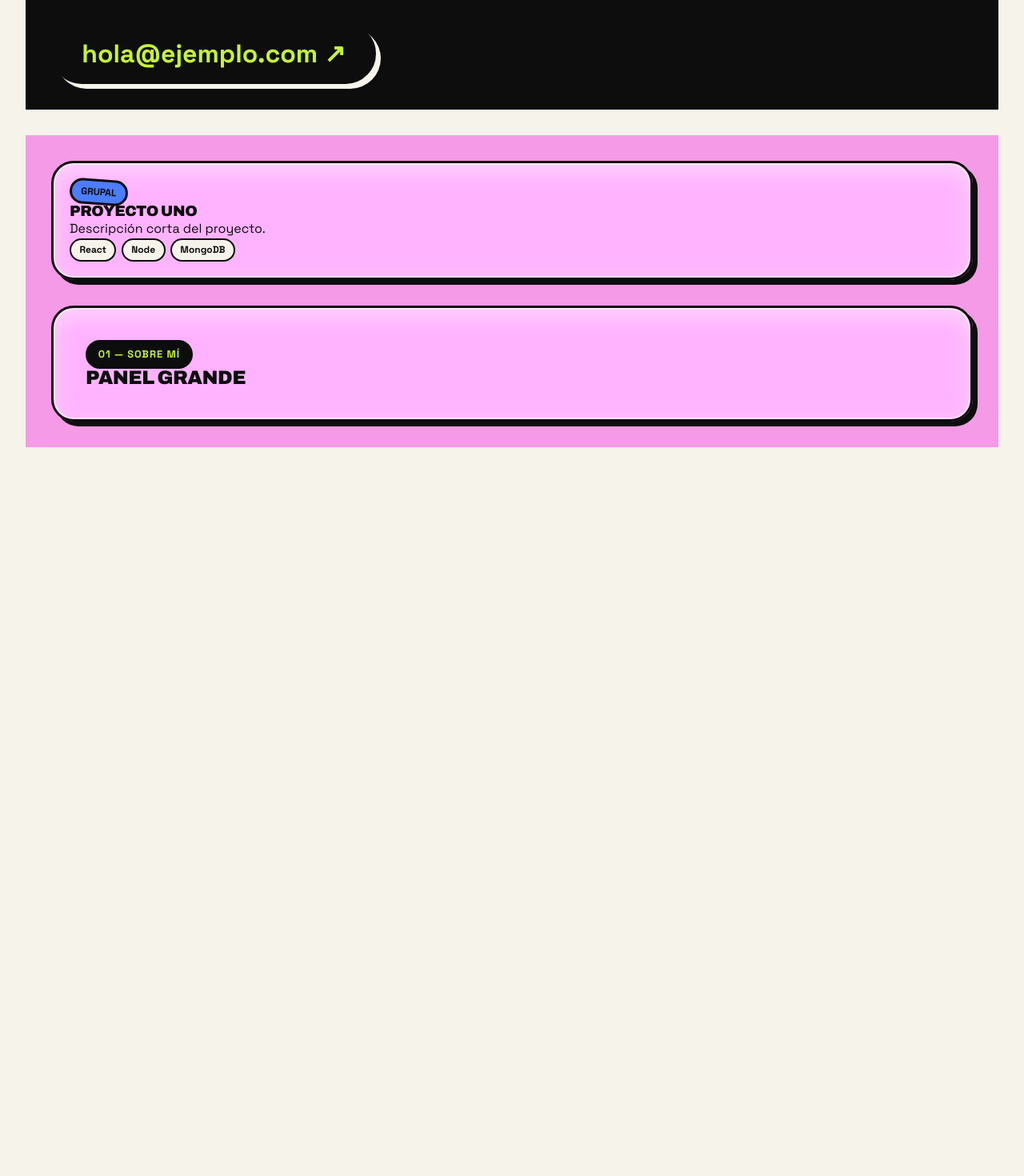
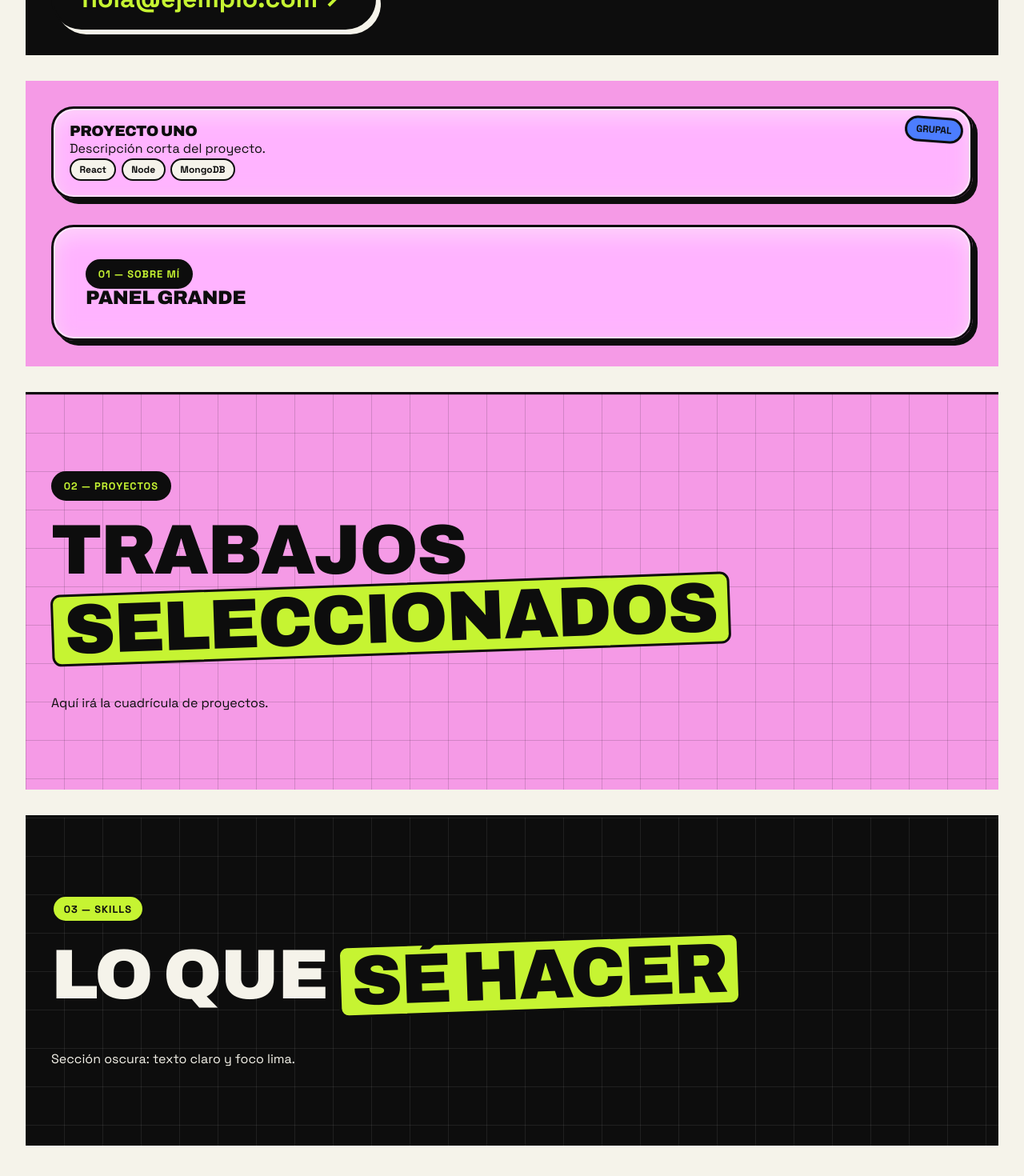
Before and after one commit to atapiamallea/portfolio, a React (Vite) app: page / in a window 1280 px wide. Shown: the part 500-1970 px from the top of the page at 80% size. Before the commit the page ends 1107 px from the top, so only its background shows below. Built offline with nearby package versions, Linux system fonts and the light colour scheme.

Commit message:
feat: add section layout components Section, SectionHeader

```diff
--- /dev/null
+++ b/src/app/App.module.scss
@@ -0,0 +1,12 @@
+// Estilos del escaparate temporal. Desaparecen junto con él al montar las secciones reales.
+
+// La tarjeta es la referencia para colocar el Tag en su esquina.
+.projectCard {
+  position: relative;
+}
+
+.projectCardTag {
+  position: absolute;
+  top: 0.6rem;
+  right: 0.6rem;
+}
--- a/src/app/App.tsx
+++ b/src/app/App.tsx
@@ -1,11 +1,20 @@
-import { Button, ChipList, GlassPanel, Highlight, SectionLabel, Tag } from '@/shared/ui'
+import {
+  Button,
+  ChipList,
+  GlassPanel,
+  Highlight,
+  Section,
+  SectionHeader,
+  SectionLabel,
+  Tag,
+} from '@/shared/ui'
+import styles from './App.module.scss'
 
 // Escaparate temporal del sistema de diseño (Fase 1). Se sustituye por las secciones reales.
 export function App() {
   return (
     <main style={{ display: 'grid', gap: '2rem', padding: '3rem 2rem' }}>
       <SectionLabel>Disponible para trabajar</SectionLabel>
-      <SectionLabel accent="ink">01 — Sobre mí</SectionLabel>
 
       <h1 style={{ fontSize: 'clamp(3rem, 10vw, 7rem)' }}>
         Hola, soy <Highlight>X</Highlight>
@@ -31,8 +40,10 @@ export function App() {
       <div
         style={{ display: 'grid', gap: '2rem', padding: '2rem', background: 'var(--color-pink)' }}
       >
-        <GlassPanel element="article">
-          <Tag accent="blue">Grupal</Tag>
+        <GlassPanel element="article" className={styles.projectCard}>
+          <Tag accent="blue" className={styles.projectCardTag}>
+            Grupal
+          </Tag>
           <h3>Proyecto Uno</h3>
           <p>Descripción corta del proyecto.</p>
           <ChipList label="Tecnologías usadas" items={['React', 'Node', 'MongoDB']} />
@@ -43,6 +54,33 @@ export function App() {
           <h2>Panel grande</h2>
         </GlassPanel>
       </div>
+
+      <Section id="proyectos" titleId="proyectos-title" accent="pink">
+        <SectionHeader
+          label="02 — Proyectos"
+          titleId="proyectos-title"
+          title={
+            <>
+              Trabajos <Highlight>seleccionados</Highlight>
+            </>
+          }
+        />
+        <p>Aquí irá la cuadrícula de proyectos.</p>
+      </Section>
+
+      <Section id="skills" titleId="skills-title" accent="ink">
+        <SectionHeader
+          label="03 — Skills"
+          labelAccent="lime"
+          titleId="skills-title"
+          title={
+            <>
+              Lo que <Highlight>sé hacer</Highlight>
+            </>
+          }
+        />
+        <p>Sección oscura: texto claro y foco lima.</p>
+      </Section>
     </main>
   )
 }
--- /dev/null
+++ b/src/shared/ui/Section/Section.module.scss
@@ -0,0 +1,35 @@
+@use '@/shared/styles/mixins' as *;
+
+.section {
+  // Las líneas de la cuadrícula cambian según el fondo para que se vean sin molestar.
+  --section-grid-color: rgb(13 13 13 / 15%);
+
+  padding-block: clamp(4rem, 10vw, 6rem);
+  padding-inline: var(--section-padding-x);
+  color: var(--accent-text);
+  background-color: var(--accent-background);
+  border-top: var(--border);
+}
+
+.section[data-accent='violet'] {
+  --section-grid-color: rgb(255 255 255 / 20%);
+}
+
+.section[data-accent='ink'] {
+  --section-grid-color: rgb(255 255 255 / 8%);
+
+  @include dark-surface;
+}
+
+.grid {
+  @include grid-bg(var(--section-grid-color));
+}
+
+// El espacio entre la cabecera y el resto del contenido lo pone la sección,
+// así los componentes de dentro no necesitan márgenes externos.
+.content {
+  display: grid;
+  gap: clamp(2rem, 5vw, 3rem);
+  max-width: var(--content-max-width);
+  margin-inline: auto;
+}
--- /dev/null
+++ b/src/shared/ui/Section/Section.tsx
@@ -0,0 +1,34 @@
+import type { ReactNode } from 'react'
+import { joinClassNames } from '@/shared/lib/joinClassNames'
+import type { Accent } from '@/shared/styles/tokens'
+import styles from './Section.module.scss'
+
+interface SectionProps {
+  /** Ancla para la navegación: `<Section id="proyectos">` es el destino de `href="#proyectos"`. */
+  id: string
+  /** Id del título que nombra la sección (el `titleId` de su SectionHeader). */
+  titleId: string
+  /** Color de fondo. `ink` convierte la sección en una superficie oscura. */
+  accent: Accent
+  showGrid?: boolean
+  className?: string
+  children: ReactNode
+}
+
+/** Bloque de página a todo el ancho: fondo de color, cuadrícula opcional y contenido centrado. */
+export function Section({
+  id,
+  titleId,
+  accent,
+  showGrid = true,
+  className,
+  children,
+}: SectionProps) {
+  const sectionClassName = joinClassNames(styles.section, showGrid && styles.grid, className)
+
+  return (
+    <section id={id} aria-labelledby={titleId} className={sectionClassName} data-accent={accent}>
+      <div className={styles.content}>{children}</div>
+    </section>
+  )
+}
--- /dev/null
+++ b/src/shared/ui/SectionHeader/SectionHeader.module.scss
@@ -0,0 +1,10 @@
+.header {
+  display: flex;
+  flex-direction: column;
+  gap: 1.25rem;
+  align-items: flex-start;
+}
+
+.title {
+  font-size: clamp(2.5rem, 7vw, 5.5rem);
+}
--- /dev/null
+++ b/src/shared/ui/SectionHeader/SectionHeader.tsx
@@ -0,0 +1,37 @@
+import type { ReactNode } from 'react'
+import { joinClassNames } from '@/shared/lib/joinClassNames'
+import type { Accent } from '@/shared/styles/tokens'
+import { SectionLabel } from '../SectionLabel/SectionLabel'
+import styles from './SectionHeader.module.scss'
+
+interface SectionHeaderProps {
+  /** Texto del rótulo superior, p. ej. "02 — Proyectos". */
+  label: string
+  /** Sobre fondo oscuro conviene `lime`: un rótulo `ink` se perdería. */
+  labelAccent?: Accent
+  /** Puede incluir un Highlight: `<>Lo que <Highlight>sé hacer</Highlight></>`. */
+  title: ReactNode
+  /** Id del `<h2>`. La Section lo usa en `aria-labelledby` para tener nombre accesible. */
+  titleId: string
+  className?: string
+}
+
+/** Cabecera de sección: rótulo numerado y título grande. */
+export function SectionHeader({
+  label,
+  labelAccent = 'ink',
+  title,
+  titleId,
+  className,
+}: SectionHeaderProps) {
+  const headerClassName = joinClassNames(styles.header, className)
+
+  return (
+    <header className={headerClassName}>
+      <SectionLabel accent={labelAccent}>{label}</SectionLabel>
+      <h2 id={titleId} className={styles.title}>
+        {title}
+      </h2>
+    </header>
+  )
+}
--- a/src/shared/ui/SectionLabel/SectionLabel.module.scss
+++ b/src/shared/ui/SectionLabel/SectionLabel.module.scss
@@ -2,6 +2,8 @@
 
 .label {
   display: inline-block;
+  // Dentro de un grid o un flex el navegador estira a los hijos; así mide lo que su texto.
+  width: fit-content;
   padding: 0.35rem 0.8rem;
   font-size: 0.8rem;
   font-weight: 700;
--- a/src/shared/ui/Tag/Tag.module.scss
+++ b/src/shared/ui/Tag/Tag.module.scss
@@ -2,6 +2,8 @@
 
 .tag {
   display: inline-block;
+  // Dentro de un grid o un flex el navegador estira a los hijos; así mide lo que su texto.
+  width: fit-content;
   padding: 0.25rem 0.7rem;
   font-size: 0.75rem;
   font-weight: 700;
--- a/src/shared/ui/index.ts
+++ b/src/shared/ui/index.ts
@@ -3,5 +3,7 @@ export { Button, type ButtonProps } from './Button/Button'
 export { ChipList } from './ChipList/ChipList'
 export { GlassPanel } from './GlassPanel/GlassPanel'
 export { Highlight } from './Highlight/Highlight'
+export { Section } from './Section/Section'
+export { SectionHeader } from './SectionHeader/SectionHeader'
 export { SectionLabel } from './SectionLabel/SectionLabel'
 export { Tag } from './Tag/Tag'
```
